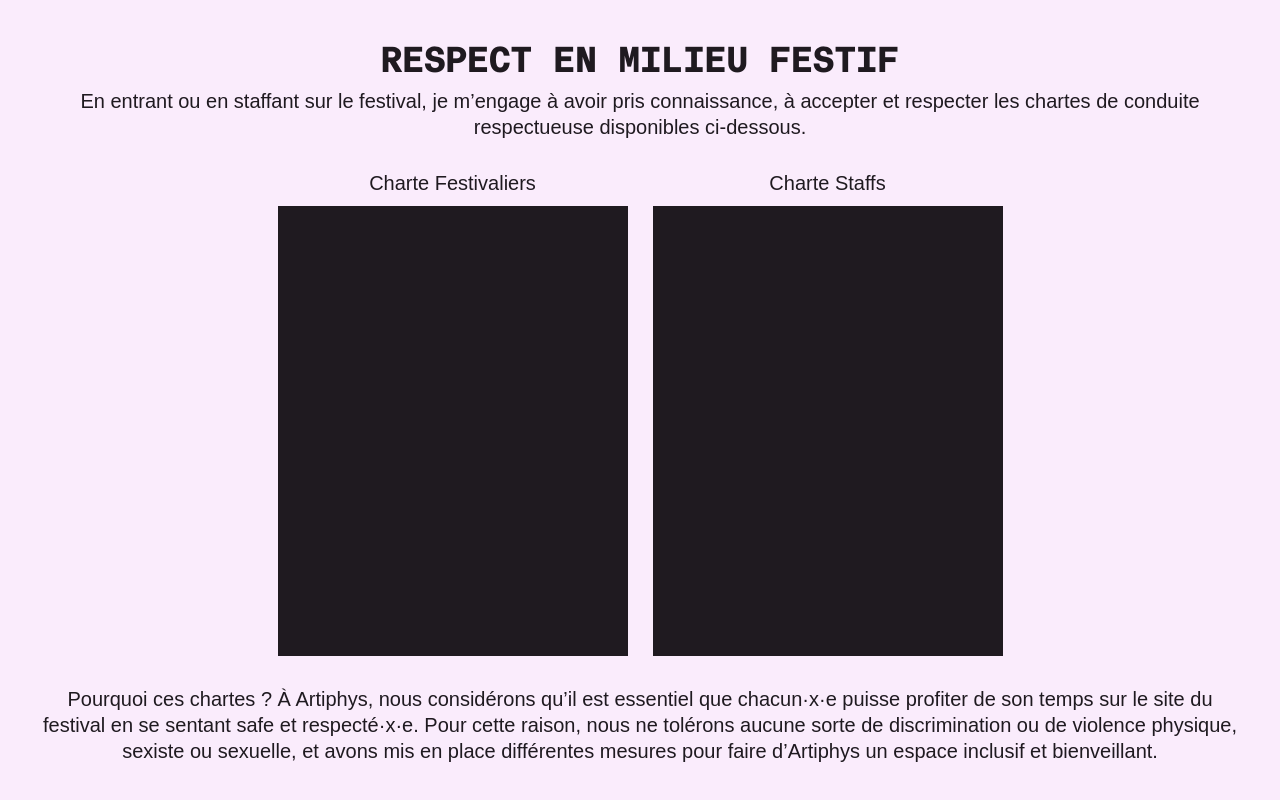
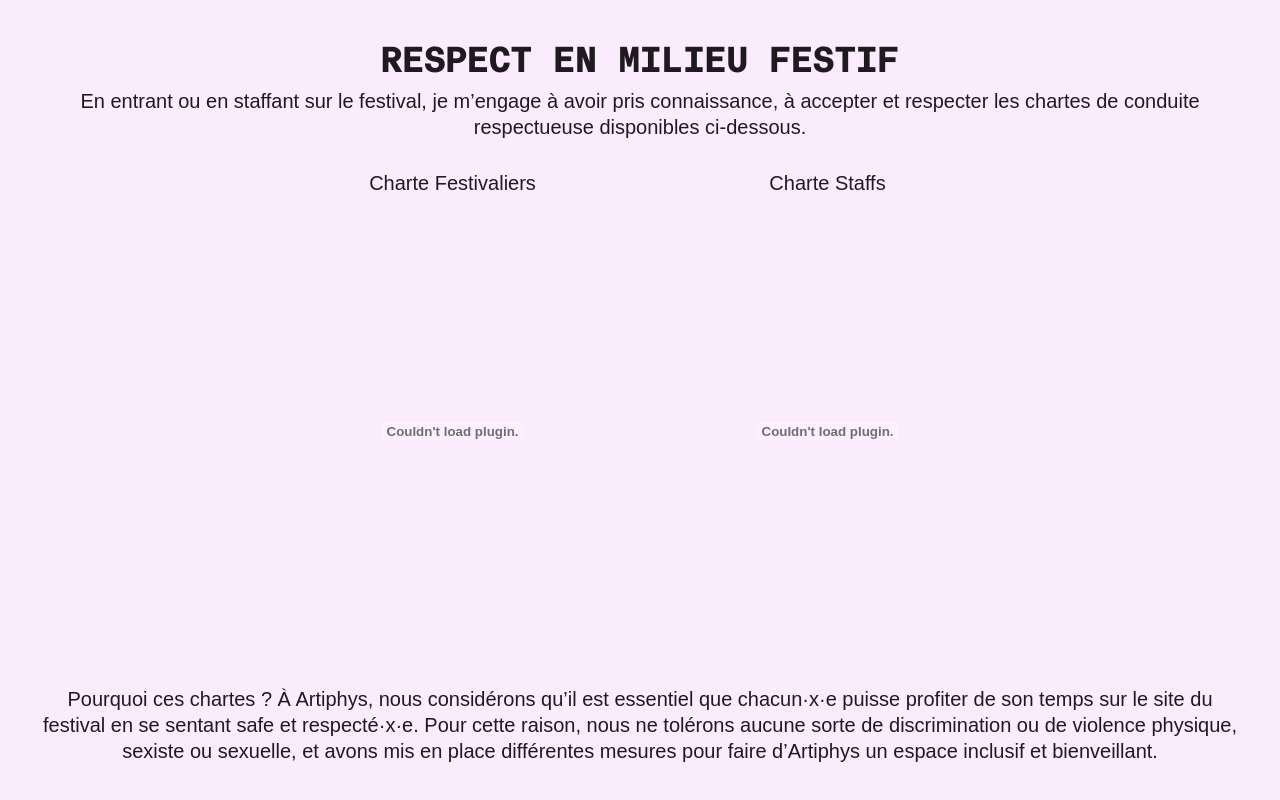
Before and after one commit to informatique-maker/artiphys2024, a React (Create React App) app: page /prevention in a window 1280 px wide. Shown: the part 414-1214 px from the top of the page. Built offline with nearby package versions, Linux system fonts and the light colour scheme.

Commit message:
fix pdf viewer

```diff
--- a/src/pages/Prevention/Prevention.js
+++ b/src/pages/Prevention/Prevention.js
@@ -33,8 +33,8 @@
           <div className='flex gap-5 flex-wrap justify-center'>
             <div className='flex-centered'>
               <p className='pb-2'>Charte Festivaliers</p>
-              <iframe
-                src={'/pdfs/charte_festivaliers.pdf'}
+              <object
+                data='/pdfs/charte_festivaliers.pdf'
                 width='350px'
                 height='450px'
                 style={{ border: 'none' }}
@@ -43,8 +43,8 @@
             </div>
             <div className='flex-centered'>
               <p className='pb-2'>Charte Staffs</p>
-              <iframe
-                src={'/pdfs/charte_staff.pdf'}
+              <object
+                data={'/pdfs/charte_staff.pdf'}
                 width='350px'
                 height='450px'
                 style={{ border: 'none' }}
```
